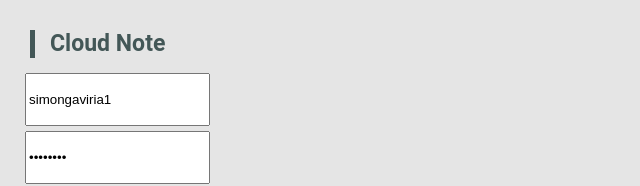
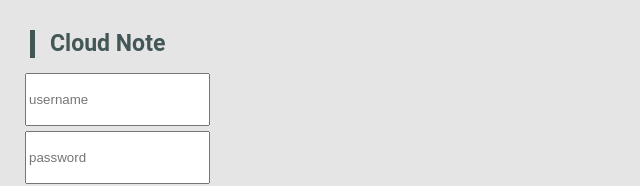
Before and after one commit to MrRob0t404/passion-project, a React (Create React App) app in the folder frontend/: page /login in a window 1280 px wide. Shown: the top 186 px of the page, without its empty margins (0-640 px from the left). Built offline with nearby package versions, Linux system fonts and the light colour scheme; no server answers.

Commit message:
changed state for user to not be null when signed in

```diff
--- a/frontend/src/Login/login.js
+++ b/frontend/src/Login/login.js
@@ -6,9 +6,9 @@
     constructor() {
         super();
         this.state = {
-            username: 'simongaviria1',
-            password: 'password',
-            message: ' '
+            username: '',
+            password: '',
+            message: ''
         }
     }
 
```
